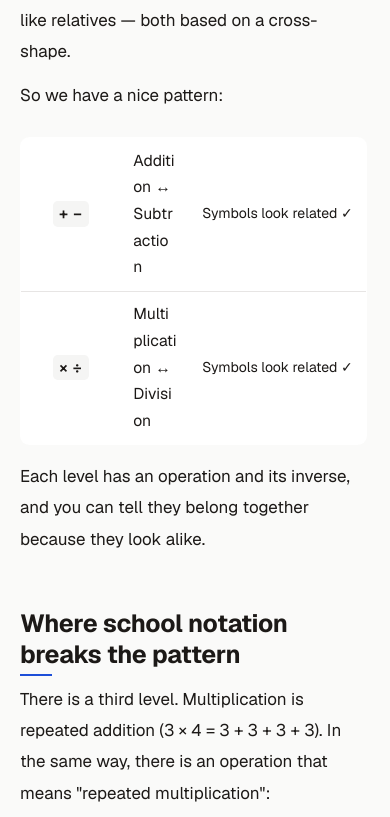
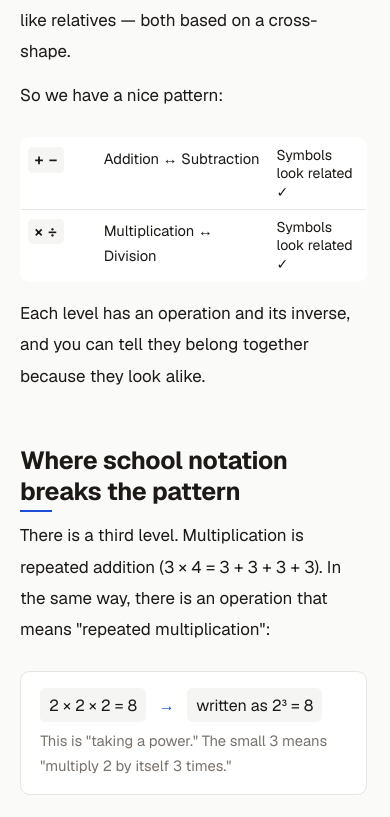
Before and after one commit to mattijn/calculator, a Next.js app in the folder web/: page / in a window 390 px wide. Shown: the part 2180-2997 px from the top of the page. Built offline with nearby package versions, Linux system fonts and the light colour scheme.

Commit message:
fix table on mobile

```diff
--- a/web/src/app/globals.css
+++ b/web/src/app/globals.css
@@ -1315,6 +1315,32 @@ button {
 }
 
 @media (max-width: 480px) {
+  .levelsTable {
+    table-layout: fixed;
+    font-size: 0.92rem;
+  }
+
+  .levelsTable td {
+    padding: 0.5rem 0.45rem;
+    vertical-align: top;
+    white-space: normal;
+    overflow-wrap: anywhere;
+  }
+
+  .levelsTable td:nth-child(1) { width: 22%; }
+  .levelsTable td:nth-child(2) { width: 50%; }
+  .levelsTable td:nth-child(3) { width: 28%; }
+
+  .levelsOp {
+    width: auto;
+    text-align: left;
+  }
+
+  .levelsNote {
+    text-align: left;
+    line-height: 1.3;
+  }
+
   .symbolFamily {
     grid-template-columns: 1fr;
   }
```
